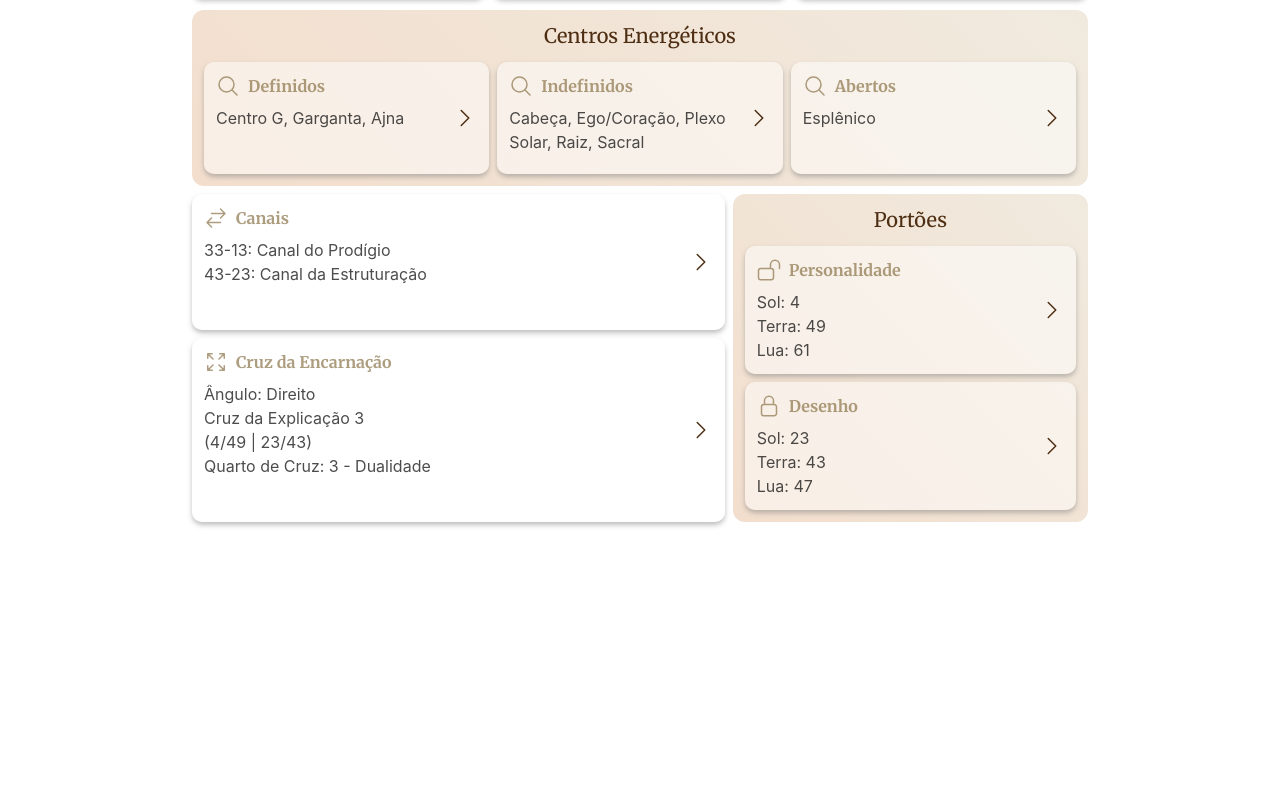
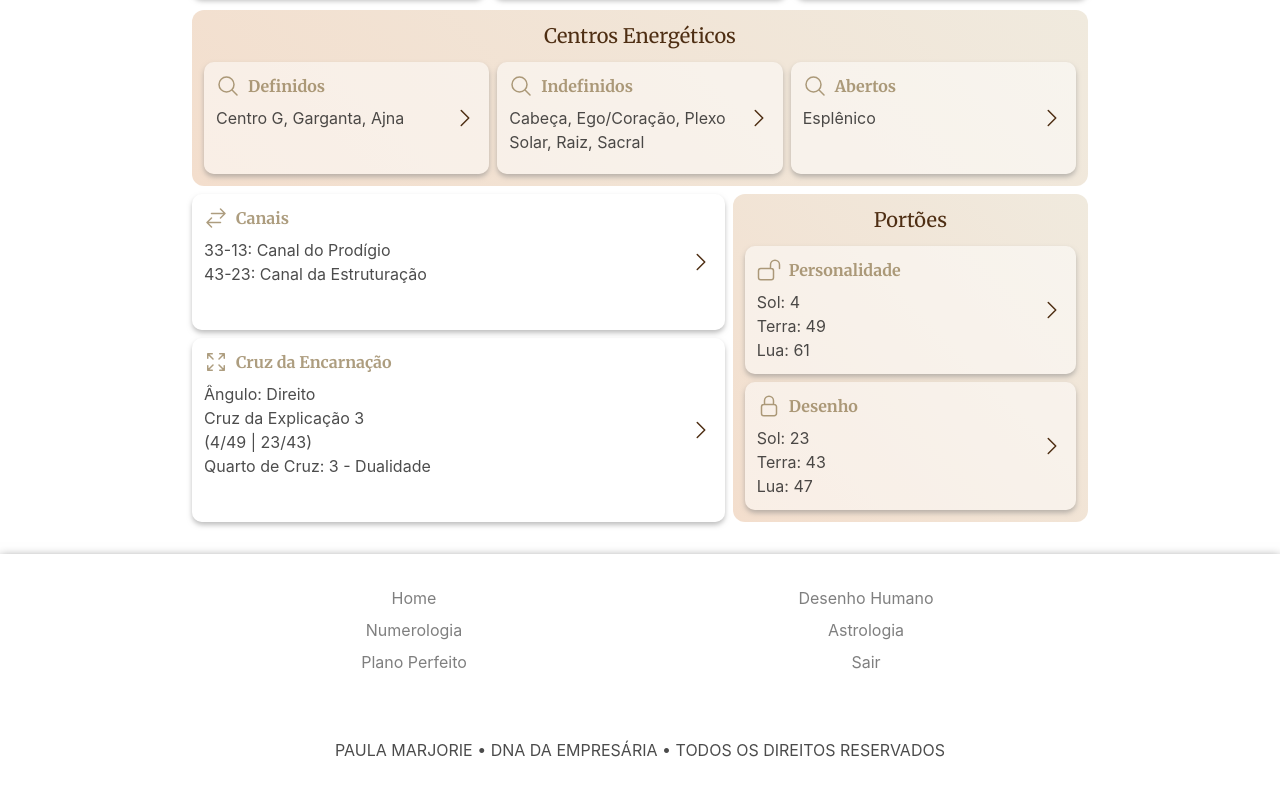
Before and after one commit to TheLastJedi00/dna, an Angular app: page /human-design in a window 1280 px wide. Shown: the part 1104-1898 px from the top of the page. Before the commit the page ends 1658 px from the top, so only its background shows below. Built offline with nearby package versions, Linux system fonts and the light colour scheme; a web font is replaced by a local one.

Commit message:
feat: footer adicionado

```diff
--- a/src/app/pages/human-design/human-design.html
+++ b/src/app/pages/human-design/human-design.html
@@ -159,3 +159,4 @@
     </div>
   </section>
 </main>
+<app-user-panel-footer></app-user-panel-footer>
--- a/src/app/pages/human-design/human-design.ts
+++ b/src/app/pages/human-design/human-design.ts
@@ -2,9 +2,10 @@ import { Component, inject } from '@angular/core';
 import { UserPanelHeader } from '../../shared/headers/user-panel-header/user-panel-header';
 import { Router } from '@angular/router';
 import { DhDataButton } from '../../shared/buttons/dh-data-button/dh-data-button';
+import { UserPanelFooter } from '../../shared/footers/user-panel-footer/user-panel-footer';
 @Component({
   selector: 'app-human-design',
-  imports: [UserPanelHeader, DhDataButton],
+  imports: [UserPanelHeader, DhDataButton, UserPanelFooter],
   templateUrl: './human-design.html',
   styleUrl: './human-design.scss',
 })
--- a/src/app/pages/user-dashboard/user-dashboard.html
+++ b/src/app/pages/user-dashboard/user-dashboard.html
@@ -34,3 +34,4 @@
     ></app-dashboard-button>
   </section>
 </main>
+<app-user-panel-footer></app-user-panel-footer>
--- a/src/app/pages/user-dashboard/user-dashboard.ts
+++ b/src/app/pages/user-dashboard/user-dashboard.ts
@@ -2,10 +2,11 @@ import { Component, inject } from '@angular/core';
 import { DashboardButton } from "../../shared/buttons/dashboard-button/dashboard-button";
 import { UserPanelHeader } from "../../shared/headers/user-panel-header/user-panel-header";
 import { Router } from '@angular/router';
+import { UserPanelFooter } from "../../shared/footers/user-panel-footer/user-panel-footer";
 
 @Component({
   selector: 'app-user-dashboard',
-  imports: [DashboardButton, UserPanelHeader ],
+  imports: [DashboardButton, UserPanelHeader, UserPanelFooter],
   templateUrl: './user-dashboard.html',
   styleUrl: './user-dashboard.scss',
 })
--- /dev/null
+++ b/src/app/shared/footers/user-panel-footer/user-panel-footer.html
@@ -0,0 +1,13 @@
+<footer class="main-padding">
+  <section>
+    <a (click)="navigateTo('user-dashboard')">Home</a>
+    <a (click)="navigateTo('human-design')">Desenho Humano</a>
+    <a>Numerologia</a>
+    <a>Astrologia</a>
+    <a>Plano Perfeito</a>
+    <a>Sair</a>
+  </section>
+  <h4 class="uppercase opacity-70">
+    Paula Marjorie • DNA da Empresária • Todos os direitos reservados
+  </h4>
+</footer>
--- /dev/null
+++ b/src/app/shared/footers/user-panel-footer/user-panel-footer.scss
@@ -0,0 +1,24 @@
+footer {
+  margin-inline: auto;
+  box-shadow: 0 3px 10px rgba(0, 0, 0, 0.5);
+  section {
+    display: grid;
+    grid-template-columns: repeat(2, 2fr);
+    place-items: center;
+      gap: 0.5rem;
+
+    width: 100%;
+    a {
+      color: rgba(0, 0, 0, 0.5);
+      cursor: pointer;
+      transition: all 0.2s;
+      &:hover {
+        text-decoration: underline;
+      }
+    }
+  }
+  h4 {
+    text-align: center;
+    margin-top: 4rem;
+  }
+}
--- /dev/null
+++ b/src/app/shared/footers/user-panel-footer/user-panel-footer.ts
@@ -0,0 +1,16 @@
+import { Component, inject } from '@angular/core';
+import { Router } from '@angular/router';
+
+@Component({
+  selector: 'app-user-panel-footer',
+  imports: [],
+  templateUrl: './user-panel-footer.html',
+  styleUrl: './user-panel-footer.scss',
+})
+export class UserPanelFooter {
+  router = inject(Router)
+
+  navigateTo(url: string){
+    this.router.navigate([`${url}`]);
+  }
+}
--- a/src/app/shared/menus/user-header-menu/user-header-menu.html
+++ b/src/app/shared/menus/user-header-menu/user-header-menu.html
@@ -24,6 +24,7 @@
           <h2 class="font-style-script italic text-3xl text-secondary">Farias</h2>
         </div>
         <div class="flex flex-col text-left">
+          <app-text-button textColor="text-secondary" text="Home"></app-text-button>
           <app-text-button textColor="text-secondary" text="Desenho Humano"></app-text-button>
           <app-text-button textColor="text-secondary" text="Numerologia"></app-text-button>
           <app-text-button textColor="text-secondary" text="Astrologia"></app-text-button>
```
Also changed, not shown: 1 other file (tests, documents, lock files or other folders).
